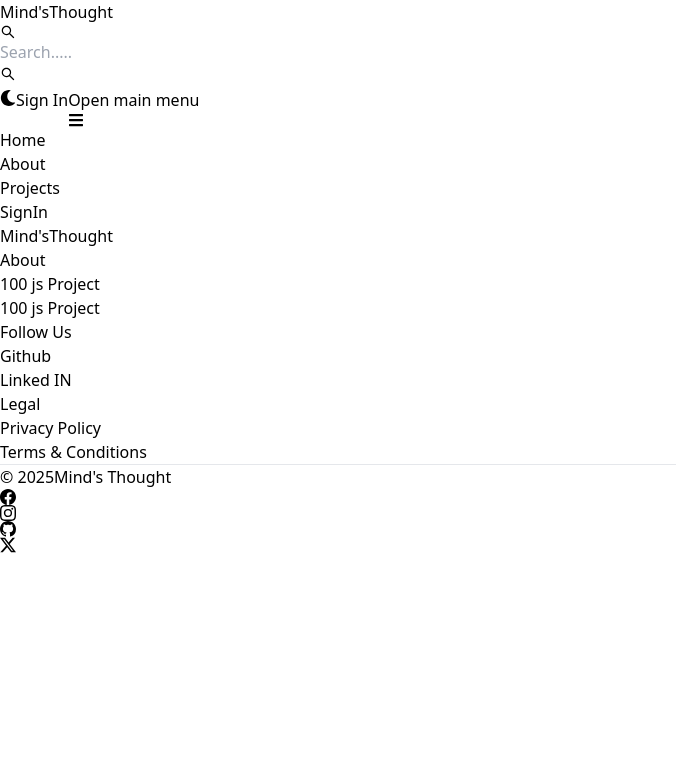
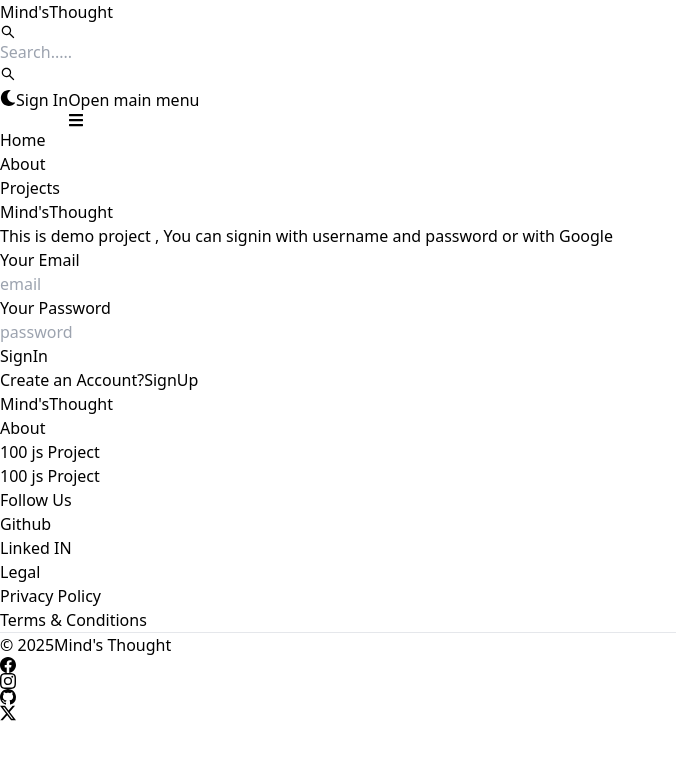
Before and after one commit to vishal1508/mern-todo, a React (Vite) app in the folder client/: page /signin in a window 1280 px wide. Shown: the top 760 px of the page, without its empty margins (0-676 px from the left). Built offline with nearby package versions, Linux system fonts and the light colour scheme.

Commit message:
Create Sign in page UI

```diff
--- a/client/src/pages/SignIn.jsx
+++ b/client/src/pages/SignIn.jsx
@@ -1,9 +1,120 @@
-import React from 'react'
+import { Alert, Button, Label, Spinner, TextInput } from "flowbite-react";
+import React, { useState } from "react";
+import { Link, Navigate, useNavigate } from "react-router-dom";
 
 const SignIn = () => {
+  const [formdata, setFormData] = useState({});
+  const [errorMessage, setErrorMessage] = useState(null);
+  const [loading, setLoading] = useState(false);
+  const navigate = useNavigate();
+  const handleChange = (e) => {
+    console.log(e.target.id, ":=", e.target.value);
+    setFormData({ ...formdata, [e.target.id]: e.target.value.trim() });
+  };
+  console.log(formdata);
+  const handleSubmit = async (e) => {
+    e.preventDefault();
+    try {
+      setLoading(true);
+      setErrorMessage(null);
+      if ( !formdata?.password || !formdata?.email) {
+        return setErrorMessage("all field are Required");
+      }
+
+      const signupResponse = await fetch("/api/auth/signin", {
+        method: "POST",
+        headers: { "Content-Type": "application/json" },
+        body: JSON.stringify(formdata),
+      });
+      const data = await signupResponse.json();
+      // Handle response
+      if (signupResponse.success === false) {
+        const errorData = await signupResponse.json();
+        throw new Error(errorData.message || "Signup failed");
+      }
+      setLoading(false);
+      if(signupResponse.ok){
+        navigate('/');
+      }
+
+      // Perform actions after successful signup (e.g., redirect, show success message)
+    } catch (error) {
+      setErrorMessage(error.message || "An unexpected error occurred");
+      setLoading(false);
+    }
+  };
+
   return (
-    <div>SignIn</div>
-  )
-}
+    <div className="min-h-screen mt-20">
+      <div className="flex p-3 max-w-3xl mx-auto flex-col md:flex-row md:items-center gap-5">
+        {/* left */}
+        <div className=" flex-1">
+          <Link
+            to="/"
+            className="self-center whitespace-nowrap text-sm sm:text-4xl font-bold dark:text-white"
+          >
+            <span className="px-2 py-1 bg-gradient-to-r from-indigo-500 via-purple-400 to-pink-500 rounded-lg text-white">
+              Mind's
+            </span>
+            Thought
+          </Link>
+          <p className="text-sm mt-5">
+            This is demo project , You can signin with username and password or
+            with Google
+          </p>
+        </div>
+        {/* right */}
+        <div className="flex-1">
+          <form className="flex flex-col gap-4" onSubmit={handleSubmit}>
+            <div>
+              <Label value="Your Email" />
+              <TextInput
+                type="email"
+                placeholder="email"
+                id="email"
+                onChange={handleChange}
+              />
+            </div>
+            <div>
+              <Label value="Your Password" />
+              <TextInput
+                type="password"
+                placeholder="password"
+                id="password"
+                onChange={handleChange}
+              />
+            </div>
+            <Button
+              gradientDuoTone="purpleToPink"
+              type="submit"
+              disabled={loading}
+            >
+              {loading ? (
+                <>
+                  <Spinner size="sm" />
+                  <span>...Loading</span>
+                </>
+              ) : (
+                "SignIn"
+              )}
+            </Button>
+          </form>
+          <div className="flex gap-2 text-sm mt-5 ">
+            <span>Create an Account?</span>
+            <Link to="/signup" className="text-blue-500">
+              SignUp
+            </Link>
+          </div>
+          {errorMessage && (
+            <div className="mt-5">
+              <Alert color="failure">{errorMessage}</Alert>
+            </div>
+          )}
+        </div>
+      </div>
+    </div>
+  );
+};
+
 
 export default SignIn
--- a/client/src/pages/SignUp.jsx
+++ b/client/src/pages/SignUp.jsx
@@ -1,6 +1,6 @@
 import { Alert, Button, Label, Spinner, TextInput } from "flowbite-react";
 import React, { useState } from "react";
-import { Link, Links } from "react-router-dom";
+import { Link } from "react-router-dom";
 
 const SignUp = () => {
   const [formdata, setFormData] = useState({});
```
Also changed, not shown: 1 other file (tests, documents, lock files or other folders).
